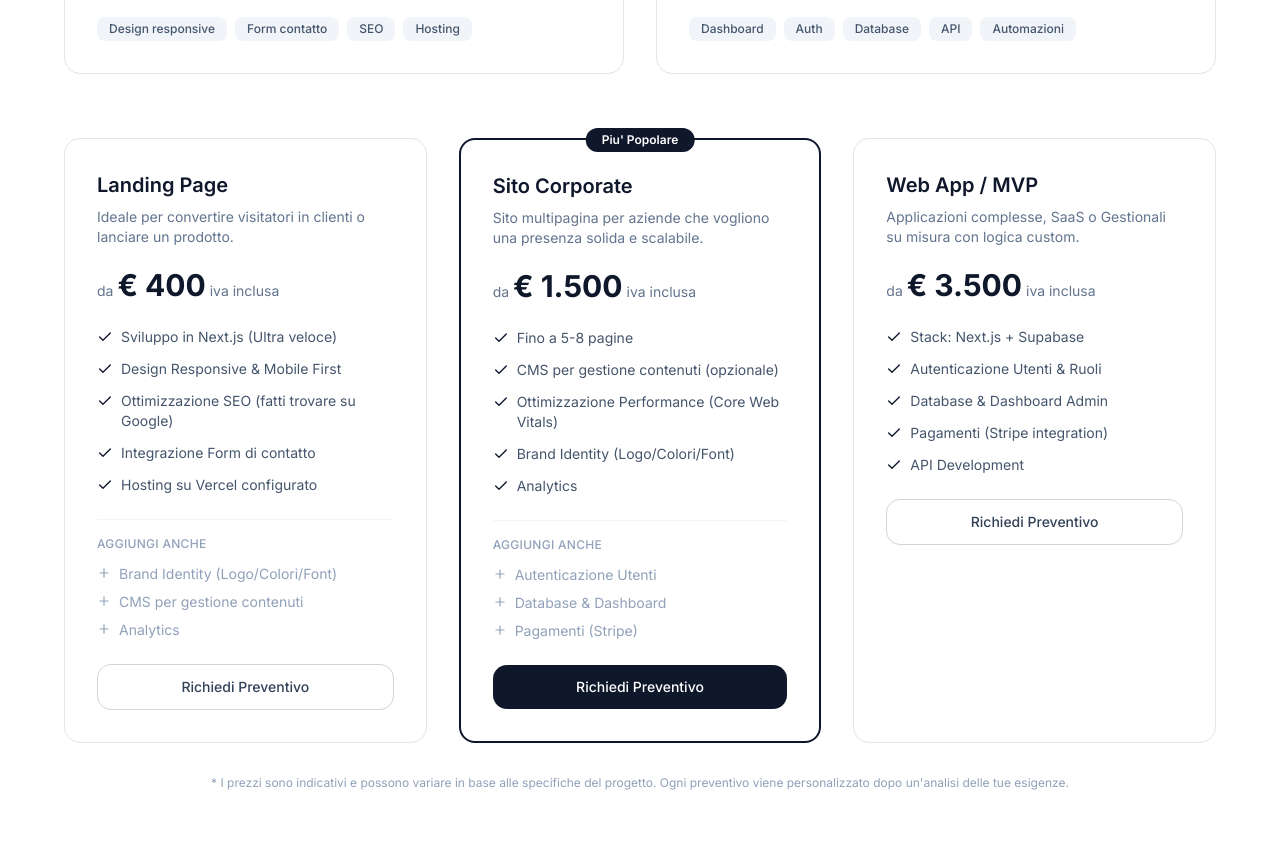
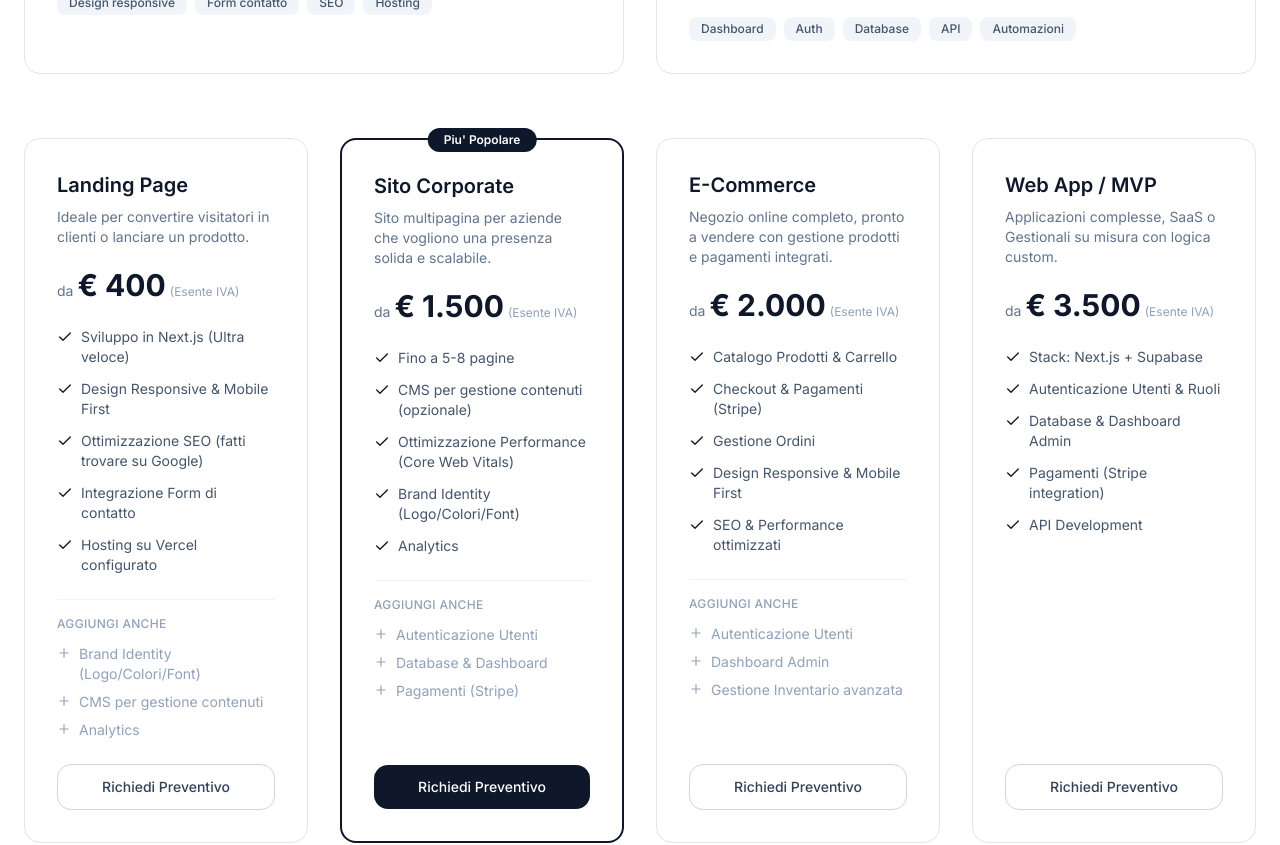
Before and after one commit to FedericoBellezza/portfolioNext, a Next.js app: page / in a window 1280 px wide. Shown: the part 2360-3205 px from the top of the page. Built offline with nearby package versions, Linux system fonts and the light colour scheme; a web font is replaced by a local one.

Commit message:
feat: update ProjectsShowcase and ScaleSection components with layout enhancements and new pricing plan

```diff
--- a/src/app/components/landing/ProjectsShowcase.jsx
+++ b/src/app/components/landing/ProjectsShowcase.jsx
@@ -83,7 +83,7 @@ export default function ProjectsShowcase() {
               transition={{ duration: 0.4, delay: index * 0.1 }}
               className="group"
             >
-              <div className="bg-white border border-zinc-200 rounded-2xl overflow-hidden hover:shadow-xl hover:border-zinc-300 transition-all duration-300">
+              <div className="h-full flex flex-col bg-white border border-zinc-200 rounded-2xl overflow-hidden hover:shadow-xl hover:border-zinc-300 transition-all duration-300">
                 {/* Browser mockup */}
                 <div className="bg-zinc-100 px-4 py-3 flex items-center gap-2 border-b border-zinc-200">
                   <div className="flex gap-1.5">
--- a/src/app/components/landing/ScaleSection.jsx
+++ b/src/app/components/landing/ScaleSection.jsx
@@ -59,6 +59,25 @@ const pricingPlans = [
     ],
   },
   {
+    name: "E-Commerce",
+    price: "2.000",
+    description:
+      "Negozio online completo, pronto a vendere con gestione prodotti e pagamenti integrati.",
+    popular: false,
+    features: [
+      "Catalogo Prodotti & Carrello",
+      "Checkout & Pagamenti (Stripe)",
+      "Gestione Ordini",
+      "Design Responsive & Mobile First",
+      "SEO & Performance ottimizzati",
+    ],
+    addOns: [
+      "Autenticazione Utenti",
+      "Dashboard Admin",
+      "Gestione Inventario avanzata",
+    ],
+  },
+  {
     name: "Web App / MVP",
     price: "3.500",
     description:
@@ -78,7 +97,7 @@ const pricingPlans = [
 export default function ScaleSection() {
   return (
     <section className="py-24 px-6">
-      <div className="max-w-6xl mx-auto">
+      <div className="max-w-7xl mx-auto">
         {/* Section header */}
         <motion.div
           initial={{ opacity: 0, y: 30 }}
@@ -131,7 +150,7 @@ export default function ScaleSection() {
         </div>
 
         {/* Pricing cards */}
-        <div className="grid grid-cols-1 lg:grid-cols-3 gap-8 mt-16">
+        <div className="grid grid-cols-1 md:grid-cols-2 xl:grid-cols-4 gap-8 mt-16">
           {pricingPlans.map((plan, index) => (
             <motion.div
               key={plan.name}
@@ -139,7 +158,7 @@ export default function ScaleSection() {
               whileInView={{ opacity: 1, y: 0 }}
               viewport={{ once: true, margin: "-100px" }}
               transition={{ duration: 0.4, delay: index * 0.1 }}
-              className={`relative bg-white rounded-2xl p-8 hover:shadow-lg transition-all duration-300 ${
+              className={`relative flex flex-col bg-white rounded-2xl p-8 hover:shadow-lg transition-all duration-300 ${
                 plan.popular
                   ? "border-2 border-slate-900"
                   : "border border-zinc-200 hover:border-zinc-300"
@@ -161,7 +180,9 @@ export default function ScaleSection() {
                 <span className="text-3xl font-bold text-slate-900">
                   &euro; {plan.price}
                 </span>
-                <span className="text-sm text-slate-500"> iva inclusa</span>
+                <span className="text-xs text-slate-400 ml-1">
+                  (Esente IVA)
+                </span>
               </div>
 
               <ul className="space-y-3 mb-6">
@@ -197,7 +218,7 @@ export default function ScaleSection() {
 
               <a
                 href="#contatti"
-                className={`block w-full text-center py-3 rounded-xl text-sm font-medium transition-colors duration-200 ${
+                className={`mt-auto block w-full text-center py-3 rounded-xl text-sm font-medium transition-colors duration-200 ${
                   plan.popular
                     ? "bg-slate-900 text-white hover:bg-slate-800"
                     : "border border-zinc-300 text-slate-700 hover:bg-slate-50"
@@ -219,7 +240,9 @@ export default function ScaleSection() {
         >
           * I prezzi sono indicativi e possono variare in base alle specifiche
           del progetto. Ogni preventivo viene personalizzato dopo
-          un&apos;analisi delle tue esigenze.
+          un&apos;analisi delle tue esigenze. Operazione senza applicazione
+          dell&apos;IVA ai sensi dell&apos;art. 1 comma 58 L. 190/2014 (Regime
+          Forfettario). Risparmi il 22%.
         </motion.p>
       </div>
     </section>
```
